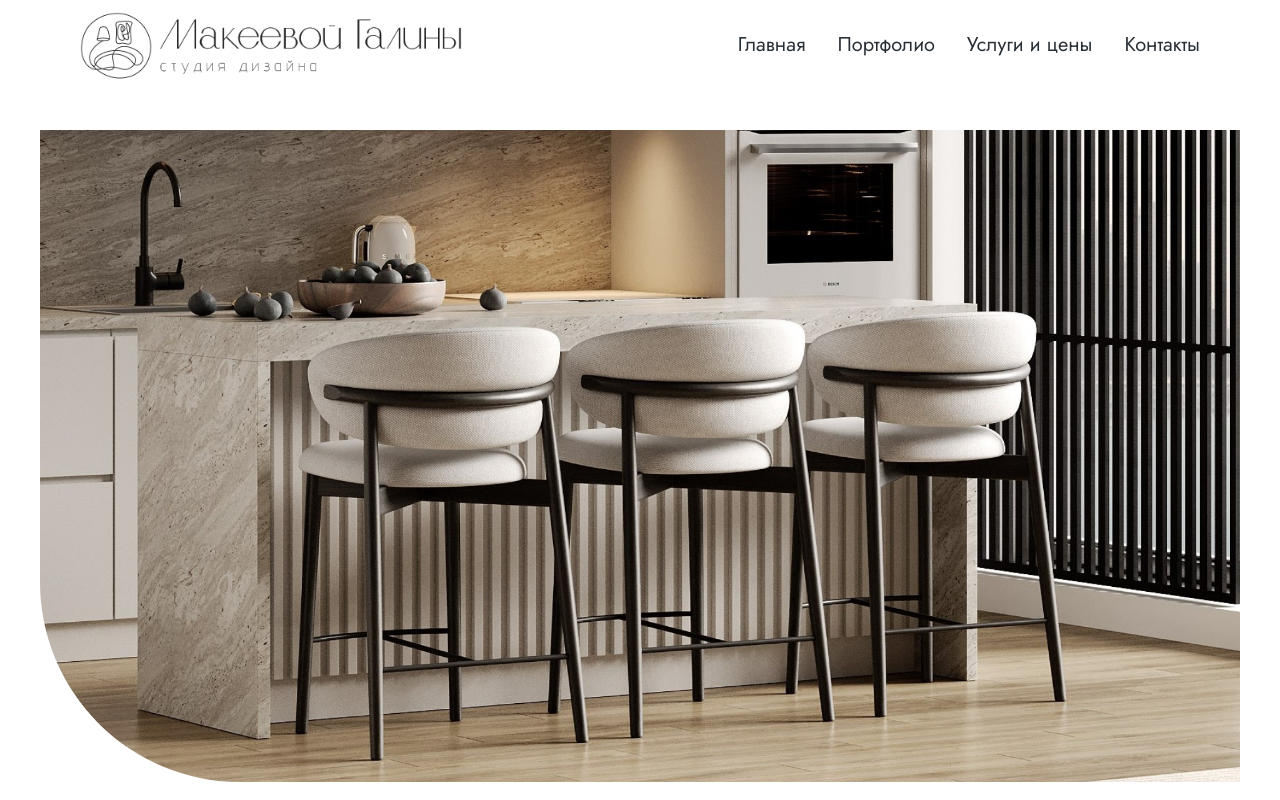
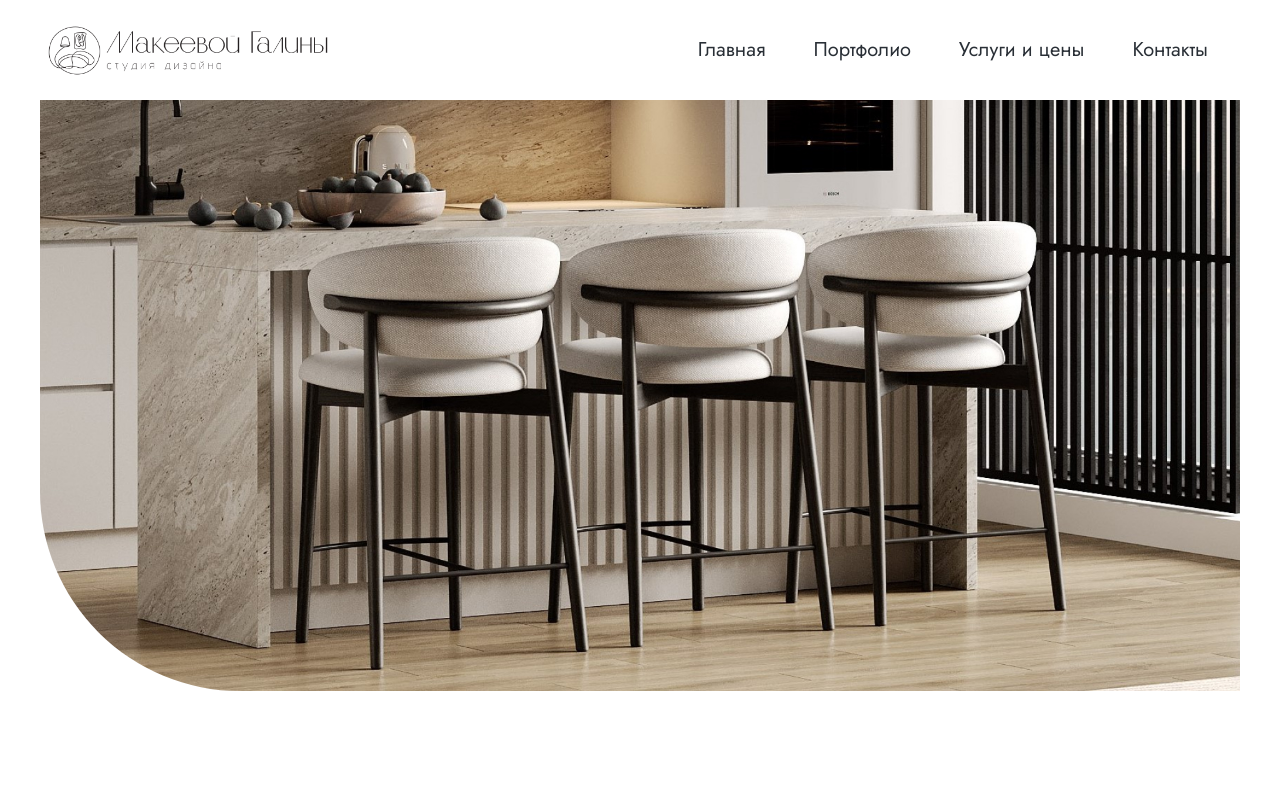
Before and after one commit to Mabori1/disign-galina, a Next.js app: page / in a window 1280 px wide. Shown: the top 800 px of the page. Built offline with nearby package versions, Linux system fonts and the light colour scheme.

Commit message:
add burger

```diff
--- a/components/Header.tsx
+++ b/components/Header.tsx
@@ -1,27 +1,9 @@
-import Image from "next/image";
-import Link from "next/link";
+import NavBar from "./NavBar";
 
 const nav = ["Главная", "Портфолио", "Услуги и цены", "Контакты"];
 
 const Header = () => {
-  return (
-    <div className="sticky top-0 z-10 mx-auto flex w-full max-w-7xl flex-wrap items-center justify-between bg-white px-20 py-1">
-      <Link href="https://t.me/makfflury" target="_blank">
-        <Image src="/logo.png" alt="logo" width={382} height={82} />
-      </Link>
-      <div className="flex flex-wrap items-center justify-between gap-8">
-        {nav.map((navItem, index) => (
-          <Link
-            key={`link=${index}`}
-            href={`#${navItem}`}
-            className="space-x-1 font-jost text-xl text-nightshade-blue hover:text-neutral-500"
-          >
-            <span className="cursor-pointer">{navItem}</span>
-          </Link>
-        ))}
-      </div>
-    </div>
-  );
+  return <NavBar />;
 };
 
 export default Header;
--- /dev/null
+++ b/components/NavBar.tsx
@@ -0,0 +1,52 @@
+"use client";
+
+import { nav } from "@/data";
+import { Menu, X } from "lucide-react";
+import Image from "next/image";
+import Link from "next/link";
+import { useState } from "react";
+
+const NavBar = () => {
+  const [navBar, setNavBar] = useState(false);
+
+  return (
+    <div className="fixed left-0 top-0 z-10 w-full bg-white px-4">
+      <div className="mx-auto justify-between px-4 md:flex md:items-center md:px-8 lg:max-w-7xl">
+        <div className="flex items-center justify-between py-3 md:block md:py-5">
+          <div className="mr-4 flex w-[200px] shrink md:w-[250px] lg:w-[280px]">
+            <Link href="https://t.me/makfflury" target="_blank">
+              <Image src="/logo.png" alt="logo" width={332} height={72} />
+            </Link>
+          </div>
+          <div className="md:hidden">
+            <button
+              className="rounded-md p-2 text-gray-700 outline-none focus:border focus:border-gray-400"
+              onClick={() => setNavBar(!navBar)}
+              aria-label="Menu"
+            >
+              {navBar ? <X size={24} /> : <Menu size={24} />}
+            </button>
+          </div>
+        </div>
+        <div
+          className={`flex md:block ${navBar ? "flex justify-center md:p-0" : "hidden"}`}
+        >
+          <ul className="h-screen items-center justify-center md:flex md:h-auto">
+            {nav.map((navItem, index) => (
+              <li
+                key={index}
+                className="border-b-2 border-b-nightshade-blue py-4 text-center font-jost text-base text-nightshade-blue hover:text-neutral-500 md:border-b-0 md:px-2 md:text-xl lg:px-6"
+              >
+                <Link href={`#${navItem}`} onClick={() => setNavBar(!navBar)}>
+                  {navItem}
+                </Link>
+              </li>
+            ))}
+          </ul>
+        </div>
+      </div>
+    </div>
+  );
+};
+
+export default NavBar;
--- a/data/index.ts
+++ b/data/index.ts
@@ -1,4 +1,4 @@
-import { Square } from "lucide-react";
+export const nav = ["Главная", "Портфолио", "Услуги и цены", "Контакты"];
 
 export const heroPhotos = [
   "/hero1.jpg",
```
